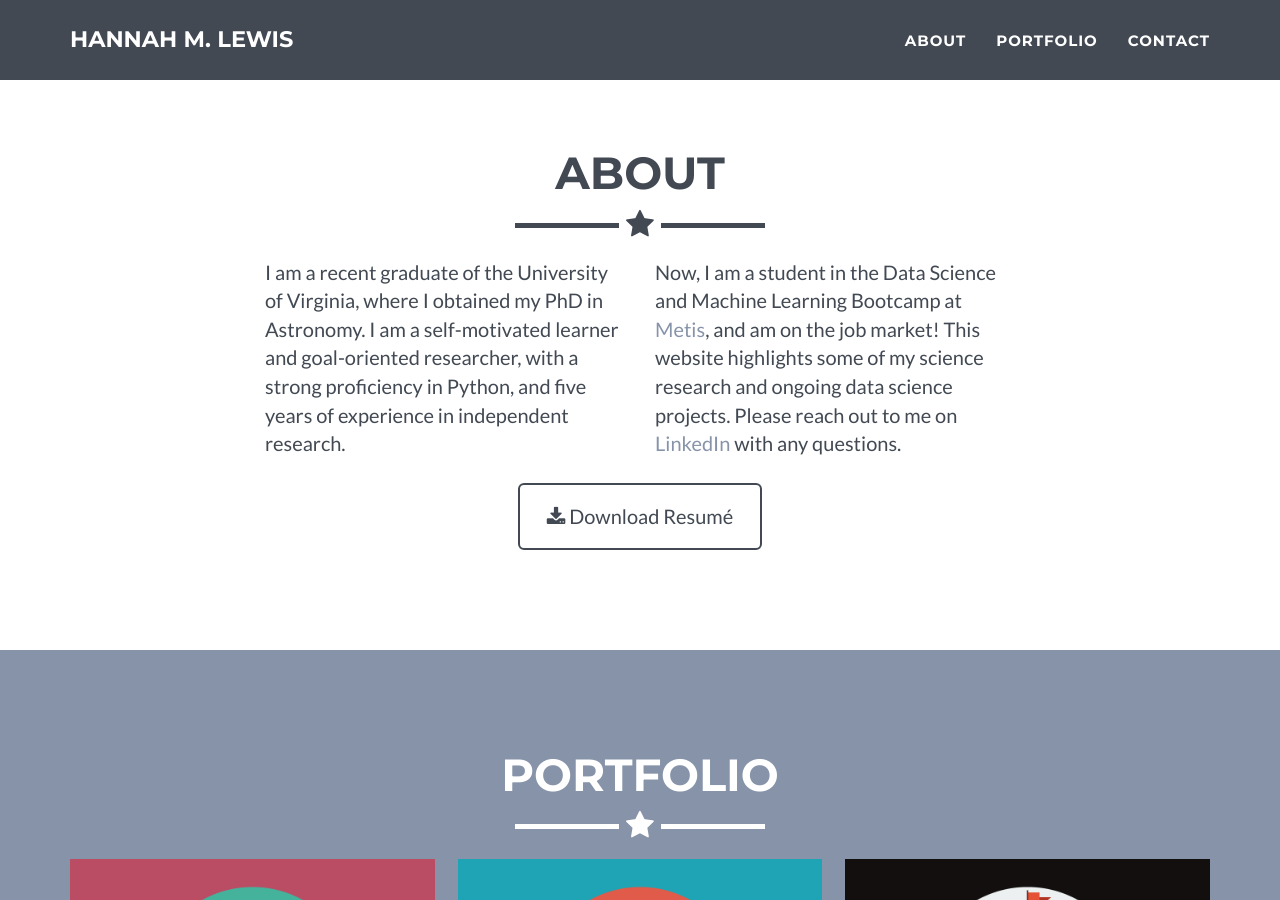
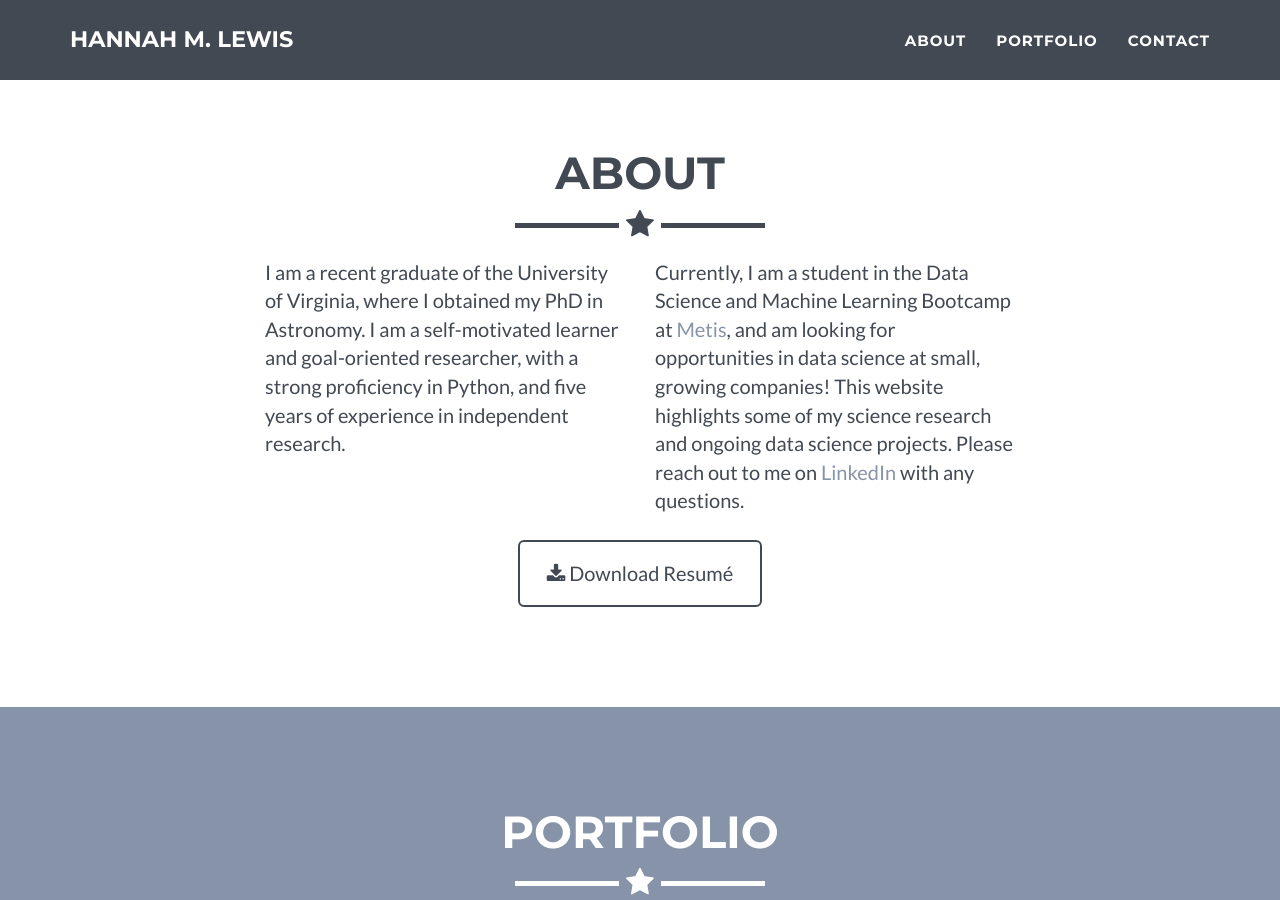
Before and after one commit to hmlewis-astro/hmlewis-astro.github.io, a Jekyll site: the page built from _posts/2014-07-18-project-1.markdown, in a window 1280 px wide and 900 px high, scrolled down 741 px. Built offline with Jekyll 4.4.1, drawn with Linux system fonts in a browser that asks for light colours.

Commit message:
edit about section

```diff
--- a/_includes/about.html
+++ b/_includes/about.html
@@ -12,7 +12,7 @@
                     <p>I am a recent graduate of the University of Virginia, where I obtained my PhD in Astronomy. I am a self-motivated learner and goal-oriented researcher, with a strong proficiency in Python, and five years of experience in independent research. </p>
                 </div>
                 <div class="col-lg-4">
-                    <p>Now, I am a student in the Data Science and Machine Learning Bootcamp at <a href="https://www.thisismetis.com/bootcamps/online-machine-learning-bootcamp"> Metis</a>, and am on the job market! This website highlights some of my science research and ongoing data science projects. Please reach out to me on <a href="https://www.linkedin.com/in/hmlewis-astro/"> LinkedIn</a> with any questions. </p>
+                    <p>Currently, I am a student in the Data Science and Machine Learning Bootcamp at <a href="https://www.thisismetis.com/bootcamps/online-machine-learning-bootcamp"> Metis</a>, and am looking for opportunities in data science at small, growing companies! This website highlights some of my science research and ongoing data science projects. Please reach out to me on <a href="https://www.linkedin.com/in/hmlewis-astro/"> LinkedIn</a> with any questions. </p>
                 </div>
                 <div class="col-lg-8 col-lg-offset-2 text-center">
                     <a href="downloads/LewisH_Resume.pdf" download="LewisH_resume" class="btn btn-lg btn-outline">
```
